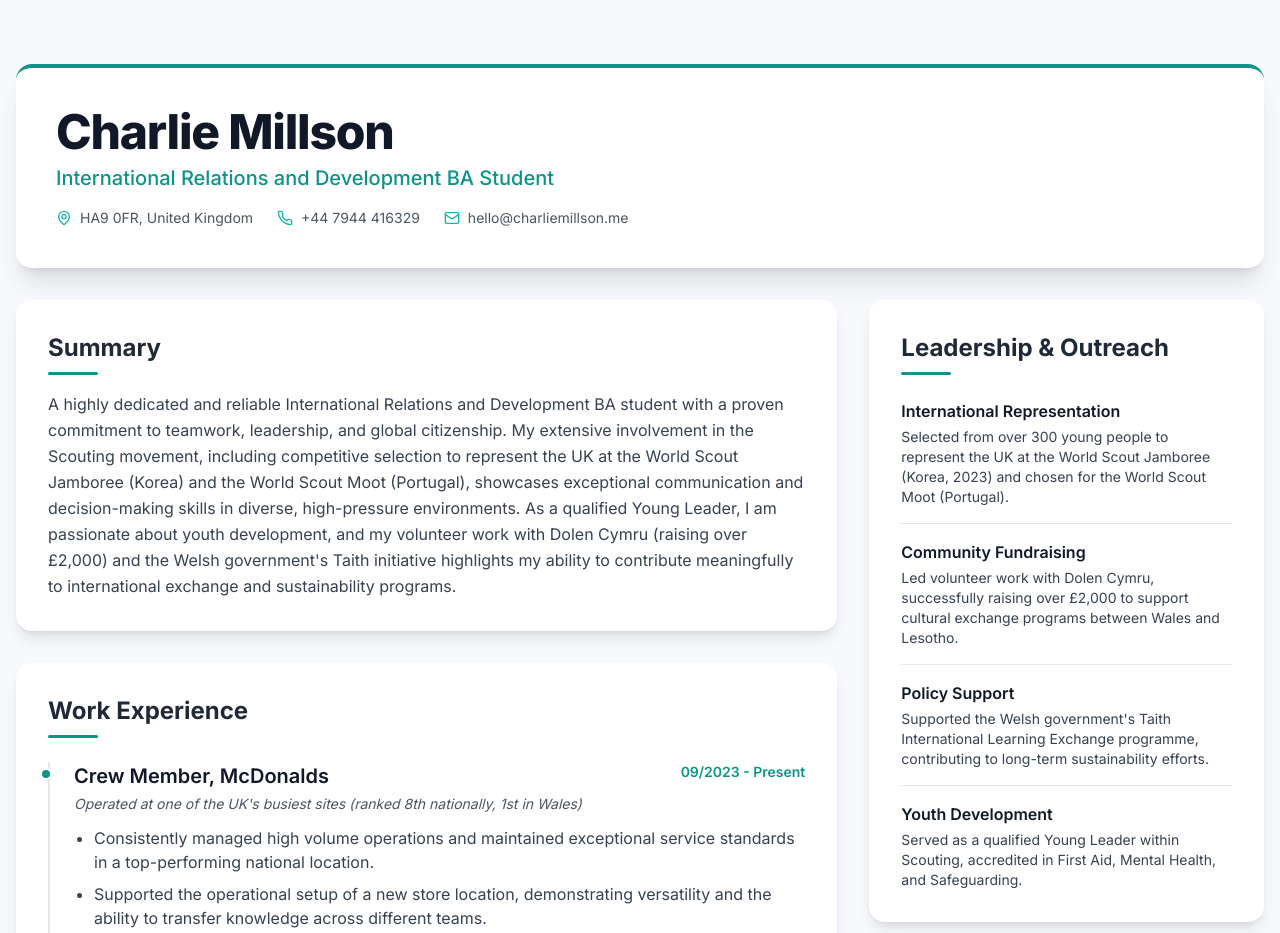
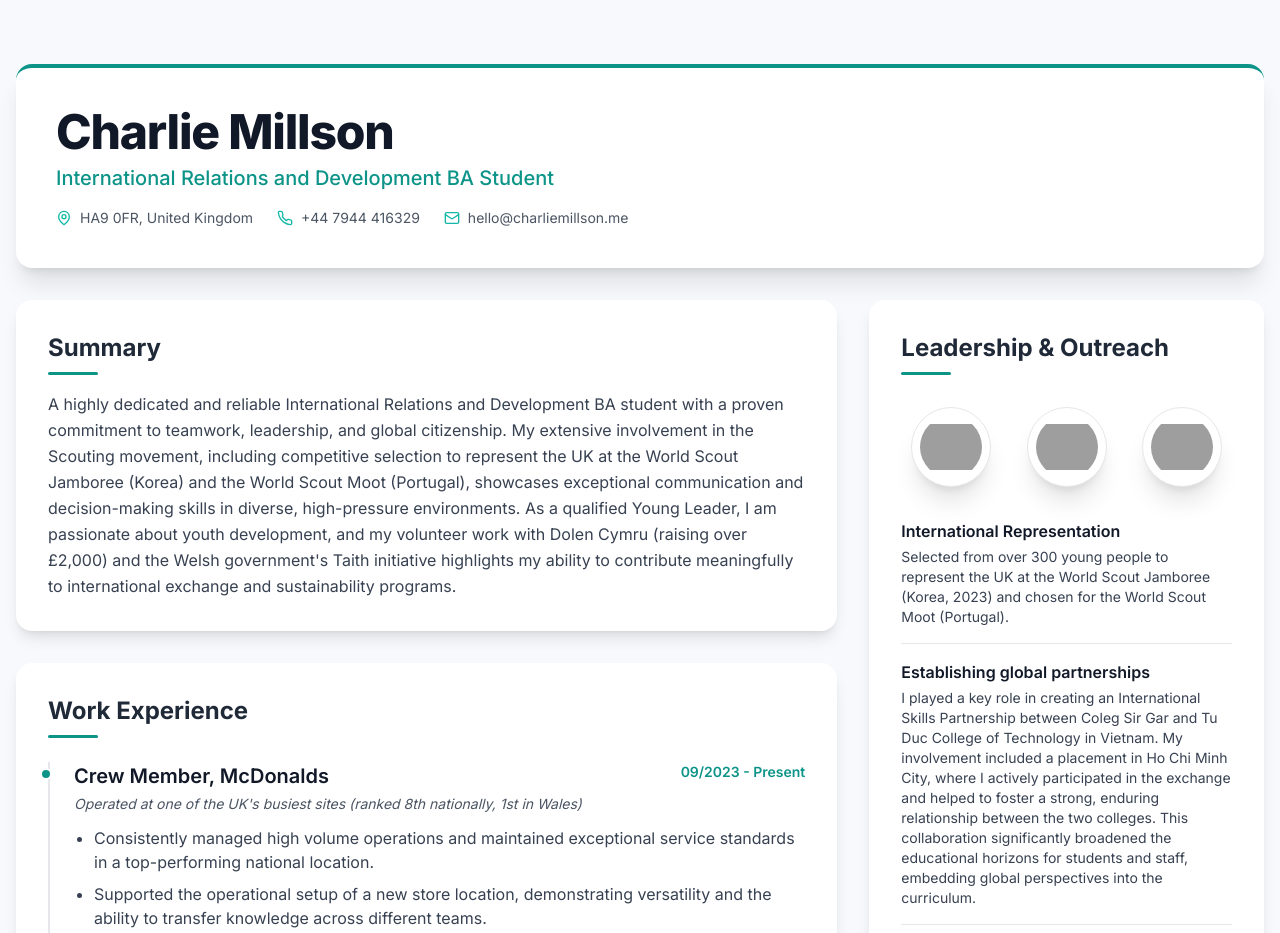
Before and after one commit to charlie-millson/CV, a plain HTML site: page index.html in a window 1280 px wide. Shown: the top 933 px of the page. Drawn offline with nearby package versions, Linux system fonts and the light colour scheme; grey boxes are pictures that could not be loaded.

Commit message:
Update index.html

```diff
--- a/index.html
+++ b/index.html
@@ -140,10 +140,37 @@
                 <section class="bg-white shadow-lg rounded-2xl p-6 md:p-8">
                     <h2 class="text-2xl font-bold text-gray-800 mb-6 section-header">Leadership & Outreach</h2>
 
+                    <!-- Logos for Leadership & Outreach -->
+                    <div class="flex justify-around items-center gap-4 mb-8 pt-2">
+                        <!-- Scouts Logo for International Representation -->
+                        <img
+                            src="https://i.postimg.cc/85WzgGpd/Scouts.png"
+                            alt="Scouts UK Logo"
+                            class="w-20 h-20 rounded-full object-contain p-2 bg-white border border-gray-200 shadow-xl transition-transform hover:scale-105"
+                        >
+                        <!-- Dolen Cymru Logo for Fundraising -->
+                        <img
+                            src="https://i.postimg.cc/CK9x25gm/Dolen.png"
+                            alt="Dolen Cymru Logo"
+                            class="w-20 h-20 rounded-full object-contain p-2 bg-white border border-gray-200 shadow-xl transition-transform hover:scale-105"
+                        >
+                        <!-- Taith Logo for Policy Support -->
+                        <img
+                            src="https://i.postimg.cc/767Zr4HM/Taith.png"
+                            alt="Taith Programme Logo"
+                            class="w-20 h-20 rounded-full object-contain p-2 bg-white border border-gray-200 shadow-xl transition-transform hover:scale-105"
+                        >
+                    </div>
+                    <!-- End Logos -->
+
                     <ul class="space-y-4">
                         <li class="border-b pb-4 last:border-b-0 last:pb-0">
                             <h3 class="font-semibold text-gray-900">International Representation</h3>
                             <p class="text-sm text-gray-700 mt-1">Selected from over 300 young people to represent the UK at the World Scout Jamboree (Korea, 2023) and chosen for the World Scout Moot (Portugal).</p>
+                        </li>
+                        <li class="border-b pb-4 last:border-b-0 last:pb-0">
+                            <h3 class="font-semibold text-gray-900">Establishing global partnerships</h3>
+                            <p class="text-sm text-gray-700 mt-1">I played a key role in creating an International Skills Partnership between Coleg Sir Gar and Tu Duc College of Technology in Vietnam. My involvement included a placement in Ho Chi Minh City, where I actively participated in the exchange and helped to foster a strong, enduring relationship between the two colleges. This collaboration significantly broadened the educational horizons for students and staff, embedding global perspectives into the curriculum.</p>
                         </li>
                         <li class="border-b pb-4 last:border-b-0 last:pb-0">
                             <h3 class="font-semibold text-gray-900">Community Fundraising</h3>
```
